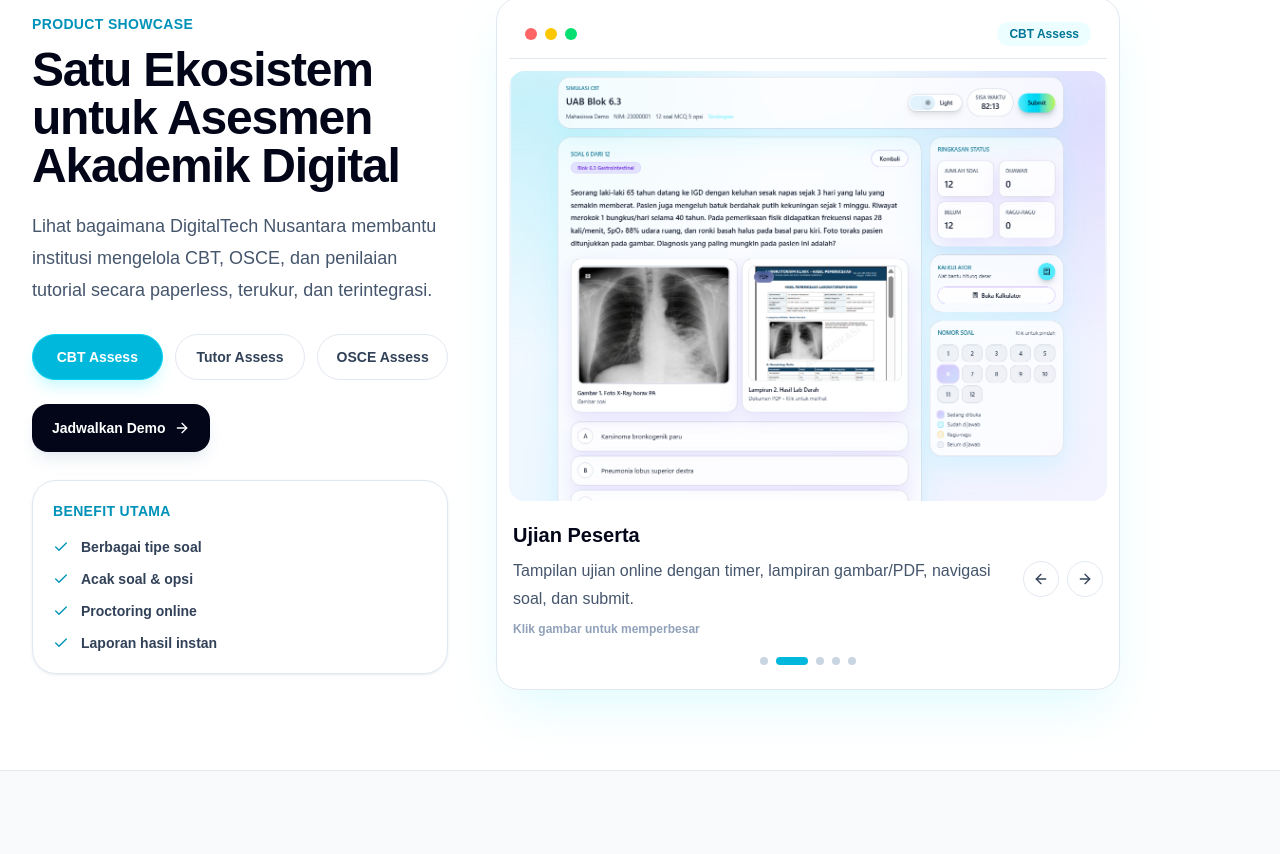
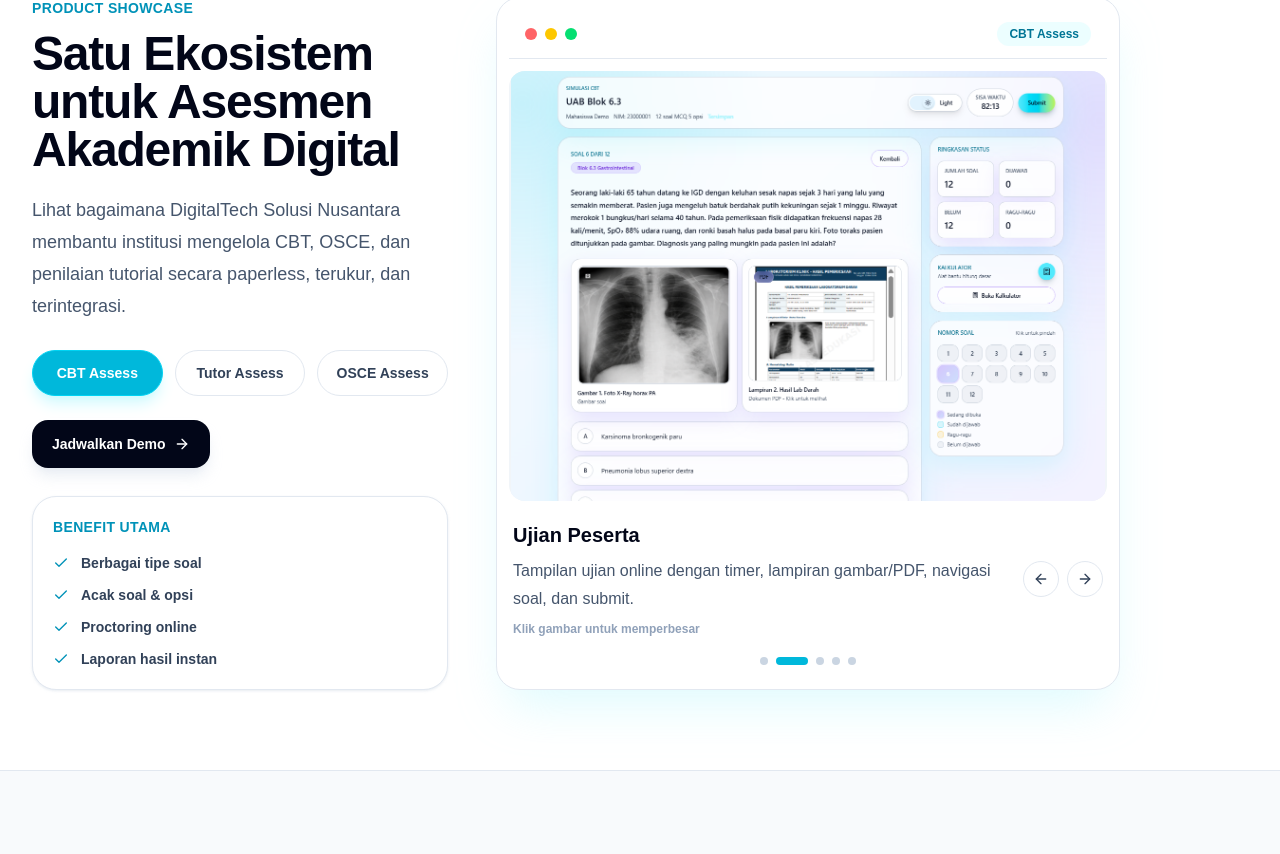
Before and after one commit to oktomarpaung/digitaltech-landing, a Next.js app: page / in a window 1280 px wide. Shown: the part 1122-1976 px from the top of the page. Built offline with nearby package versions, Linux system fonts and the light colour scheme.

Commit message:
fix: update company legal name

```diff
--- a/src/app/page.tsx
+++ b/src/app/page.tsx
@@ -252,7 +252,7 @@
 const demoFields = ["Nama", "Institusi", "Jabatan", "Nomor WhatsApp", "Email"];
 const productOptions = ["Pilih produk yang diminati", "CBT Assess", "OSCE Assess", "Tutor Assess", "Bundle 3 Produk"];
 const whatsappUrl =
-  "https://wa.me/628139788650?text=Halo%20DigitalTech%20Nusantara%2C%20saya%20ingin%20request%20demo%20CBT%2C%20OSCE%2C%20atau%20Tutor%20Assess.";
+  "https://wa.me/628139788650?text=Halo%20PT%20DigitalTech%20Solusi%20Nusantara%2C%20saya%20ingin%20request%20demo%20CBT%2C%20OSCE%2C%20atau%20Tutor%20Assess.";
 const platformPreviews = [
   {
     title: "CBT Assess Dashboard Preview",
@@ -281,10 +281,10 @@
 
 function Logo() {
   return (
-    <a href="#home" className="inline-flex items-center" aria-label="DigitalTech Nusantara">
+    <a href="#home" className="inline-flex items-center" aria-label="PT DigitalTech Solusi Nusantara">
       <Image
         src="/logo-dtn.png"
-        alt="PT DigitalTech Nusantara"
+        alt="PT DigitalTech Solusi Nusantara"
         width={240}
         height={80}
         priority
@@ -653,7 +653,7 @@
               Satu Ekosistem untuk Asesmen Akademik Digital
             </h2>
             <p className="mt-5 text-base leading-8 text-slate-600 sm:text-lg">
-              Lihat bagaimana DigitalTech Nusantara membantu institusi mengelola CBT, OSCE, dan penilaian tutorial
+              Lihat bagaimana DigitalTech Solusi Nusantara membantu institusi mengelola CBT, OSCE, dan penilaian tutorial
               secara paperless, terukur, dan terintegrasi.
             </p>
 
@@ -1131,7 +1131,7 @@
             className="rounded-2xl border border-slate-200 bg-white p-6 shadow-sm shadow-slate-200/70 sm:p-8"
           >
             <p className="text-lg leading-8 text-slate-600">
-              PT DigitalTech Nusantara adalah perusahaan pengembang platform asesmen digital yang membantu institusi
+              PT DigitalTech Solusi Nusantara adalah perusahaan pengembang platform asesmen digital yang membantu institusi
               pendidikan dan kesehatan mengelola CBT, OSCE, dan Tutorial Assessment secara modern, paperless, aman,
               dan terintegrasi.
             </p>
@@ -1265,7 +1265,7 @@
         </div>
 
         <div className="mx-auto mt-8 max-w-7xl border-t border-slate-200 pt-6 text-sm text-slate-500">
-          &copy; 2026 PT DigitalTech Nusantara. All rights reserved.
+          &copy; 2026 PT DigitalTech Solusi Nusantara. All rights reserved.
         </div>
       </footer>
     </main>
```
